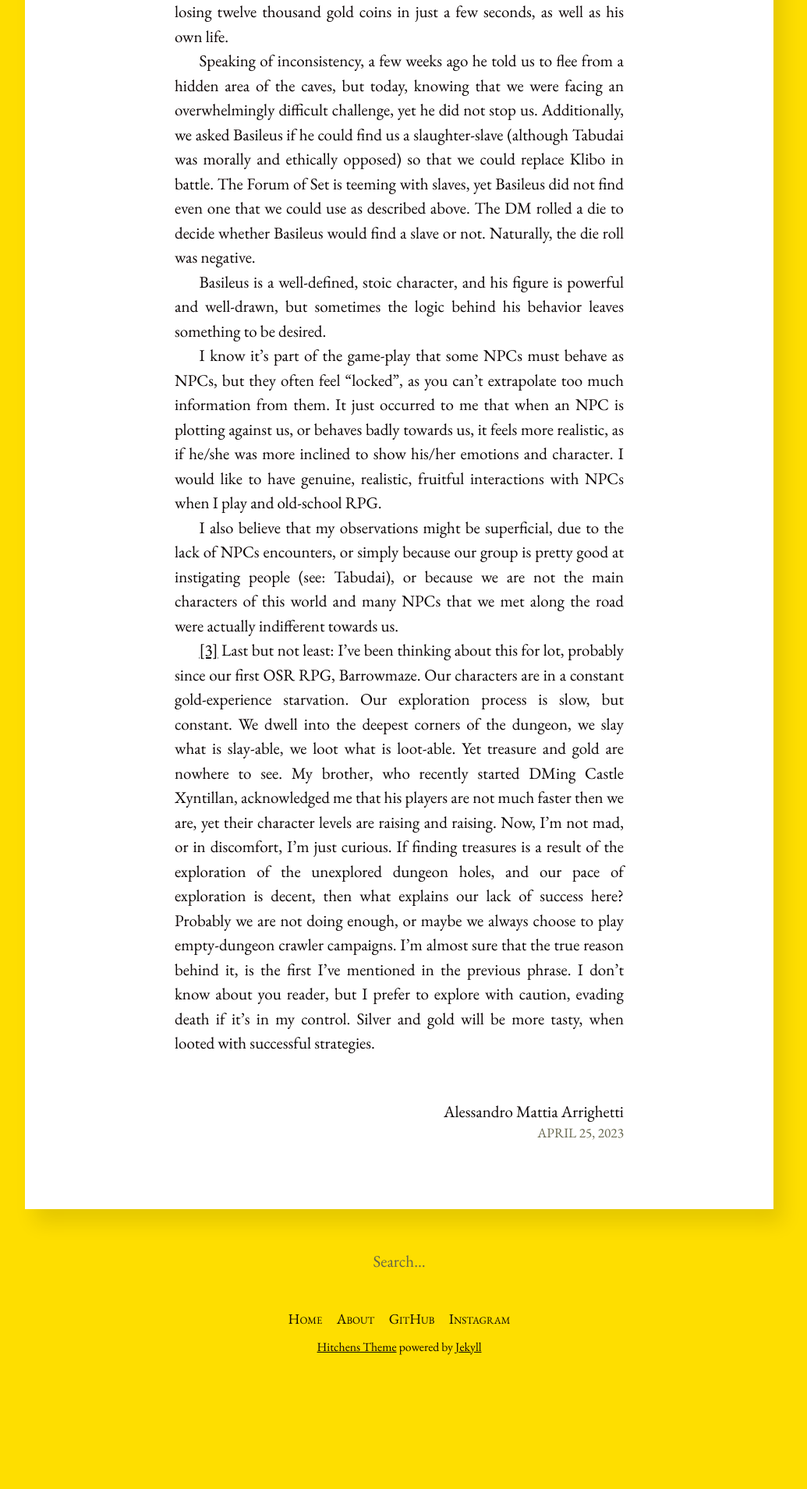
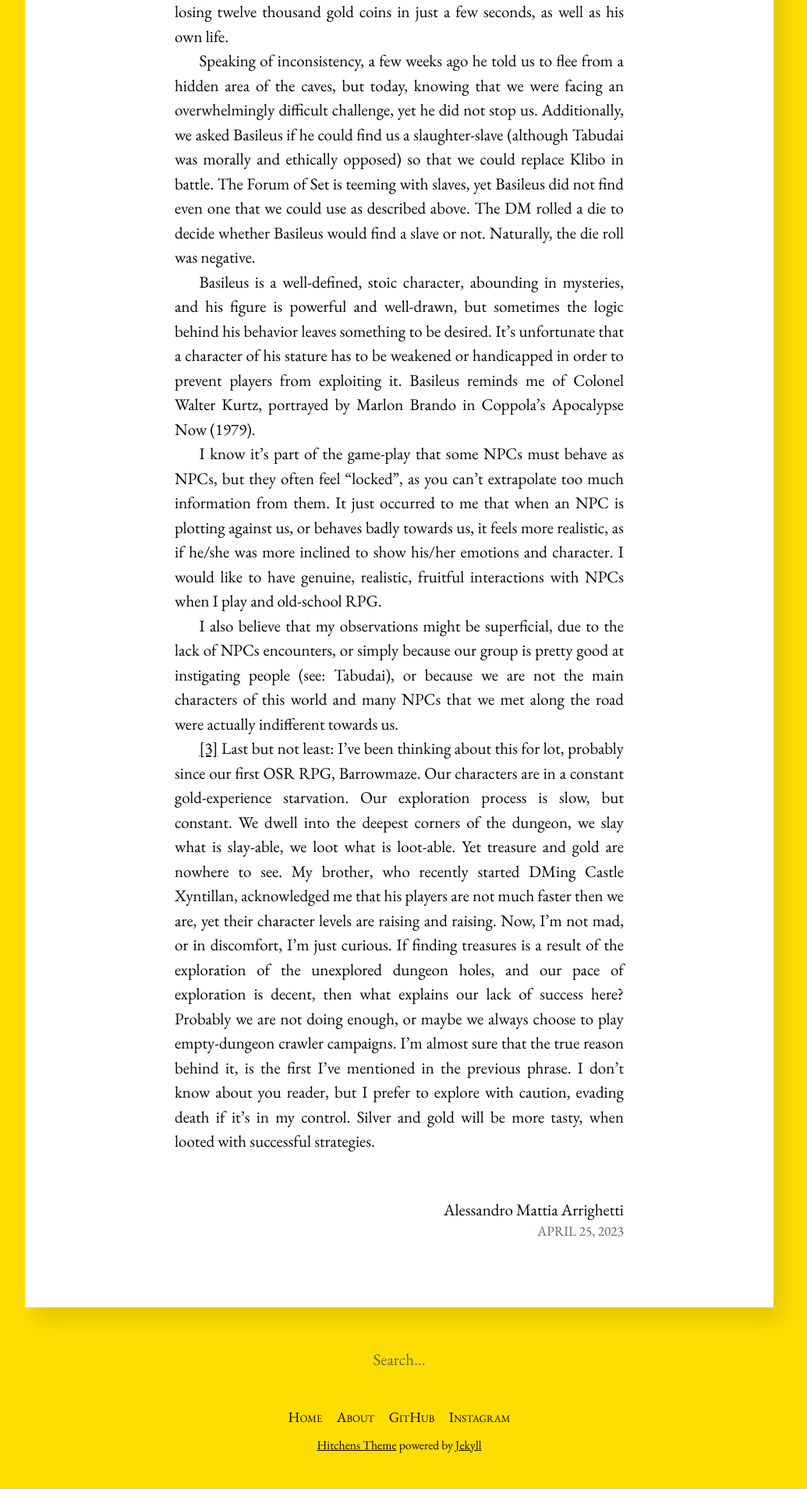
Before and after one commit to InexistentThirdChimera/InexistentThirdChimera.github.io, a Jekyll site: the page built from _posts/2023-04-25-player-report-6-and-7;-Doom-And-Gloom-(from-lionbeak-campaign).md, in a window 1280 px wide. Shown: the part 3240-5150 px from the top of the page at 78% size, without its empty margins (128-1163 px from the left). Built offline with Jekyll 4.4.1, drawn with Linux system fonts in a browser that asks for light colours; before the commit the page ends 5024 px from its top, so only the background shows below that.

Commit message:
added phrases

```diff
--- a/_posts/2023-04-25-player-report-6-and-7;-Doom-And-Gloom-(from-lionbeak-campaign).md
+++ b/_posts/2023-04-25-player-report-6-and-7;-Doom-And-Gloom-(from-lionbeak-campaign).md
@@ -64,7 +64,7 @@ I have observed that he's an inconsistent character in his reasoning and decisio
 
 Speaking of inconsistency, a few weeks ago he told us to flee from a hidden area of the caves, but today, knowing that we were facing an overwhelmingly difficult challenge, yet he did not stop us. Additionally, we asked Basileus if he could find us a slaughter-slave (although Tabudai was morally and ethically opposed) so that we could replace Klibo in battle. The Forum of Set is teeming with slaves, yet Basileus did not find even one that we could use as described above. The DM rolled a die to decide whether Basileus would find a slave or not. Naturally, the die roll was negative.
 
-Basileus is a well-defined, stoic character, and his figure is powerful and well-drawn, but sometimes the logic behind his behavior leaves something to be desired.
+Basileus is a well-defined, stoic character, abounding in mysteries, and his figure is powerful and well-drawn, but sometimes the logic behind his behavior leaves something to be desired. It's unfortunate that a character of his stature has to be weakened or handicapped in order to prevent players from exploiting it. Basileus reminds me of Colonel Walter Kurtz, portrayed by Marlon Brando in Coppola's Apocalypse Now (1979).
 
 I know it's part of the game-play that some NPCs must behave as NPCs, but they often feel "locked", as you can't extrapolate too much information from them. It just occurred to me that when an NPC is plotting against us, or behaves badly towards us, it feels more realistic, as if he/she was more inclined to show his/her emotions and character. I would like to have genuine, realistic, fruitful interactions with NPCs when I play and old-school RPG.
 
```
